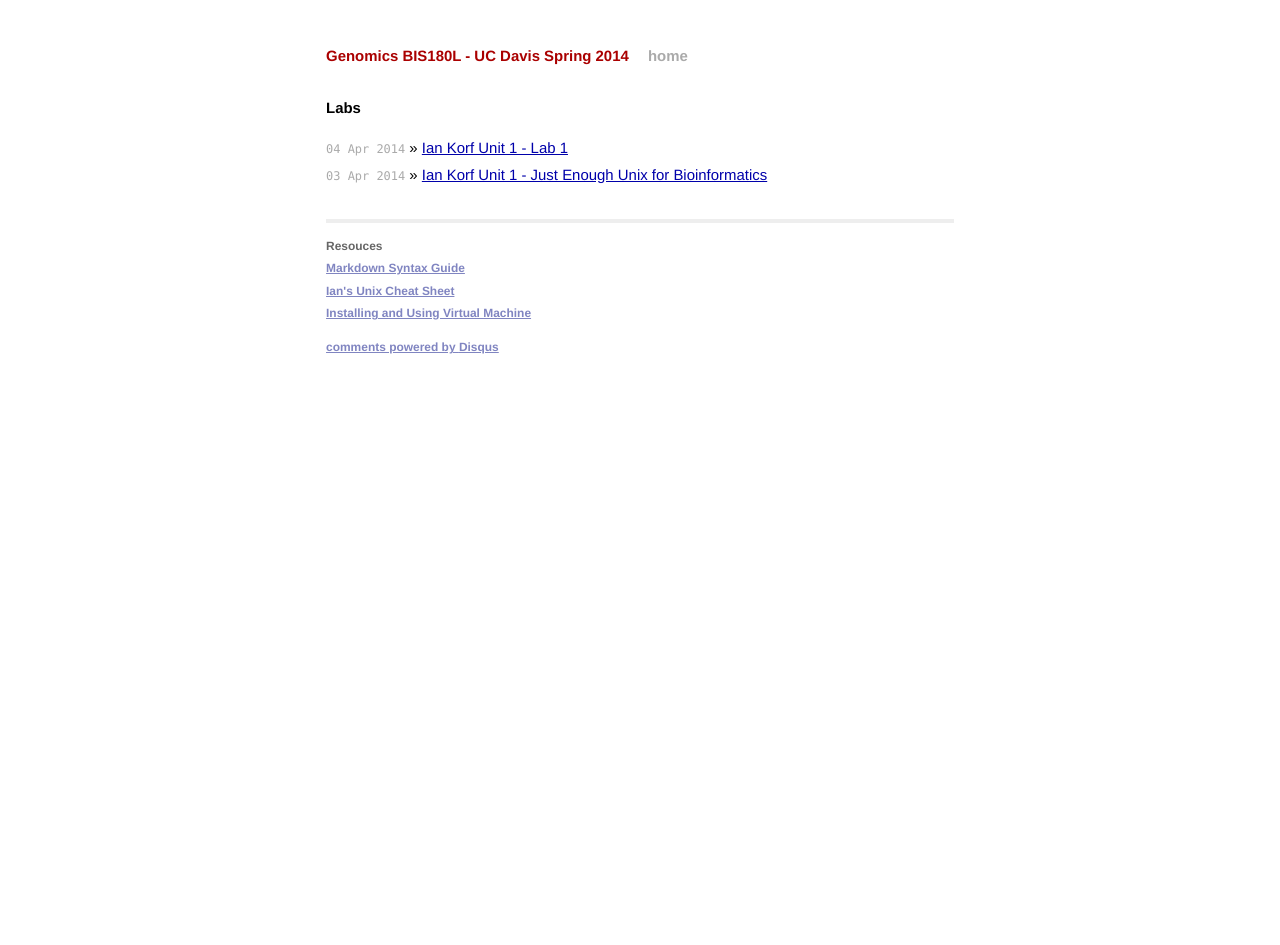
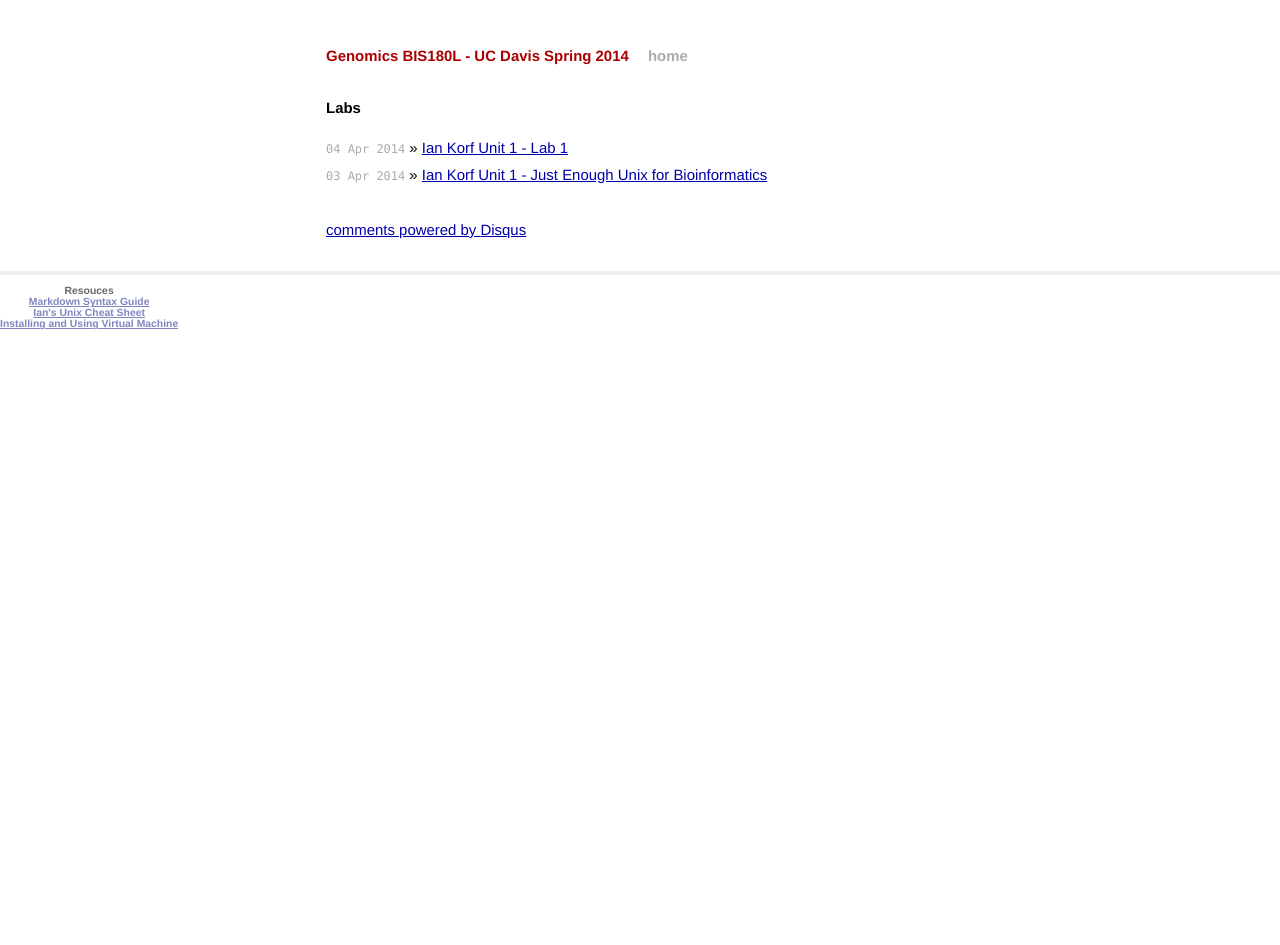
Before and after one commit to iamciera/bis180lSite, a Jekyll site: the page built from index.html, in a window 1280 px wide. Built offline with Jekyll 4.4.1, drawn with Linux system fonts in a browser that asks for light colours; Markdown is read by kramdown in place of the engine named in the settings; comment, search, counter and statistics services are not loaded.

Commit message:
moved Disqus

```diff
--- a/_layouts/default.html
+++ b/_layouts/default.html
@@ -22,17 +22,7 @@
           </div>
 
           {{ content }}
-
-          <div class="footer">
-            <div class="contact">
-              <p>
-                <b>Resouces<br />
-                <a href = "http://daringfireball.net/projects/markdown/syntax">Markdown Syntax Guide</a><br />
-                <a href = "{{ site.baseurl }}/docs/ianCheatSheet.html"> Ian's Unix Cheat Sheet</a><br />
-                <a href="{{ site.baseurl }}/docs/virtualMachine.html">Installing and Using Virtual Machine</a>
-              </p>
-
-          <div id="disqus_thread"></div>
+        <div id="disqus_thread"></div>
             <script type="text/javascript">
                 /* * * CONFIGURATION VARIABLES: EDIT BEFORE PASTING INTO YOUR WEBPAGE * * */
                 var disqus_shortname = 'bis180lgenomics'; // required: replace example with your forum shortname
@@ -49,6 +39,17 @@
 
             </div>
 
+          <div class="footer">
+            <div class="contact">
+              <p>
+                <b>Resouces<br />
+                <a href = "http://daringfireball.net/projects/markdown/syntax">Markdown Syntax Guide</a><br />
+                <a href = "{{ site.baseurl }}/docs/ianCheatSheet.html"> Ian's Unix Cheat Sheet</a><br />
+                <a href="{{ site.baseurl }}/docs/virtualMachine.html">Installing and Using Virtual Machine</a>
+              </p>
+
+
+
             <div class="contact">
               <p>
 
```
